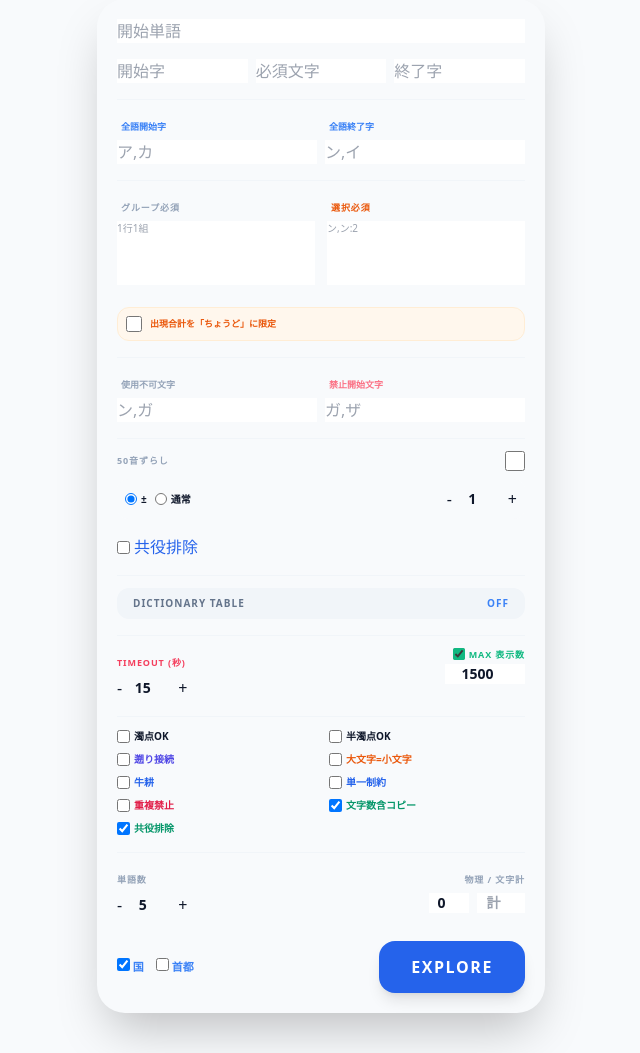
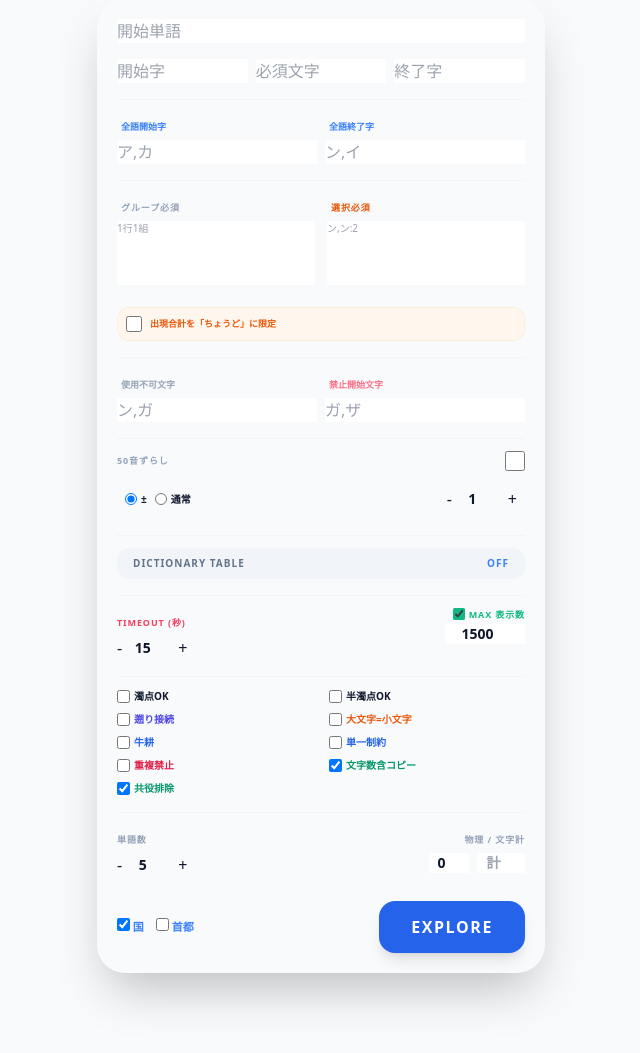
Before and after one commit to xjrstjrwvg-commits/Aleksandrovsk-Sakhalinsky, a Python web app: template templates/index.html in a window 1280 px wide. Shown: the part 69-1122 px from the top of the page, without its empty margins (319-959 px from the left). After the commit the page ends 1076 px from the top, so only its background shows below. Run offline with Jinja, Linux system fonts and the light colour scheme; the template is opened without the code that fills it, so the values that code supplies are empty; some libraries are stand-ins or nearby versions.

Commit message:
index.html

```diff
--- a/templates/index.html
+++ b/templates/index.html
@@ -97,11 +97,6 @@
                     </div>
                 </div>
             </div>
-
-            <!-- index.html のオプション群（grid-cols-2）の中に配置 -->
-<label class="flex items-center gap-1 cursor-pointer text-blue-600">
-    <input type="checkbox" id="conj" class="accent-blue-500"> 共役排除
-</label>
 
             <!-- 辞書管理 -->
             <div class="border-t border-slate-100 dark:border-slate-800 pt-3 space-y-2">
```
